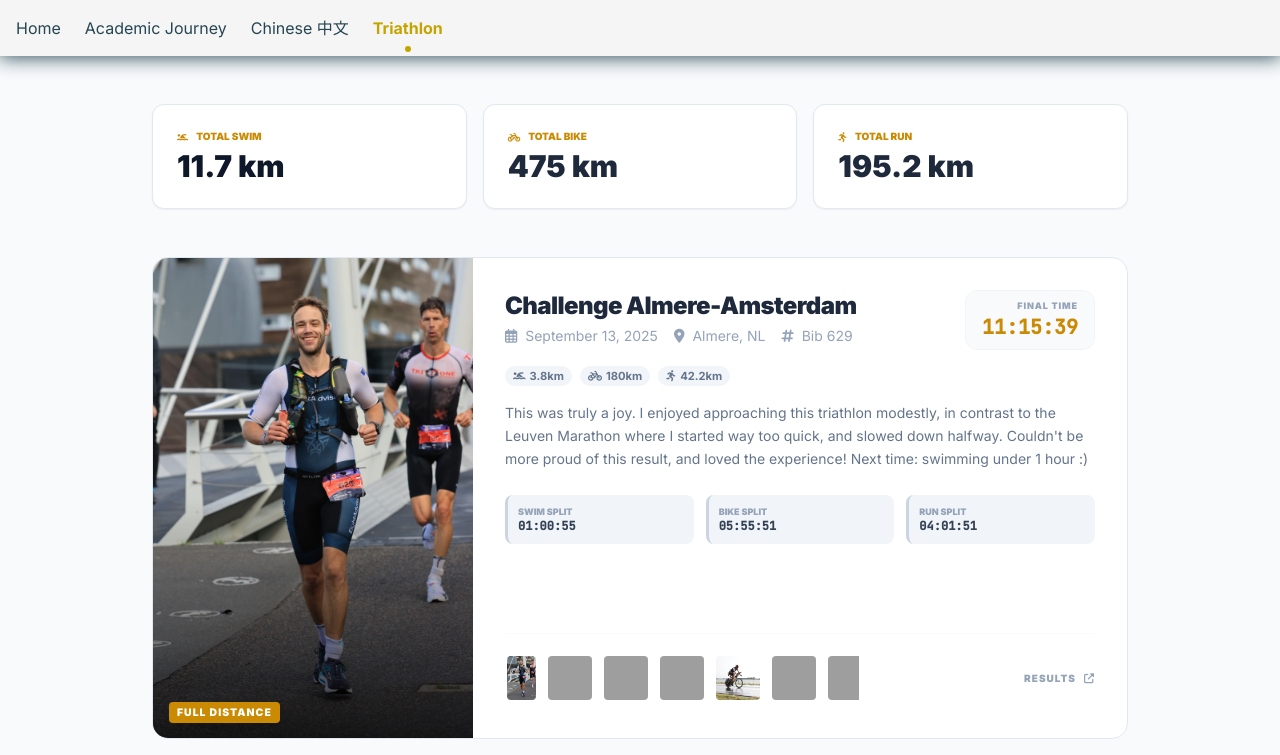
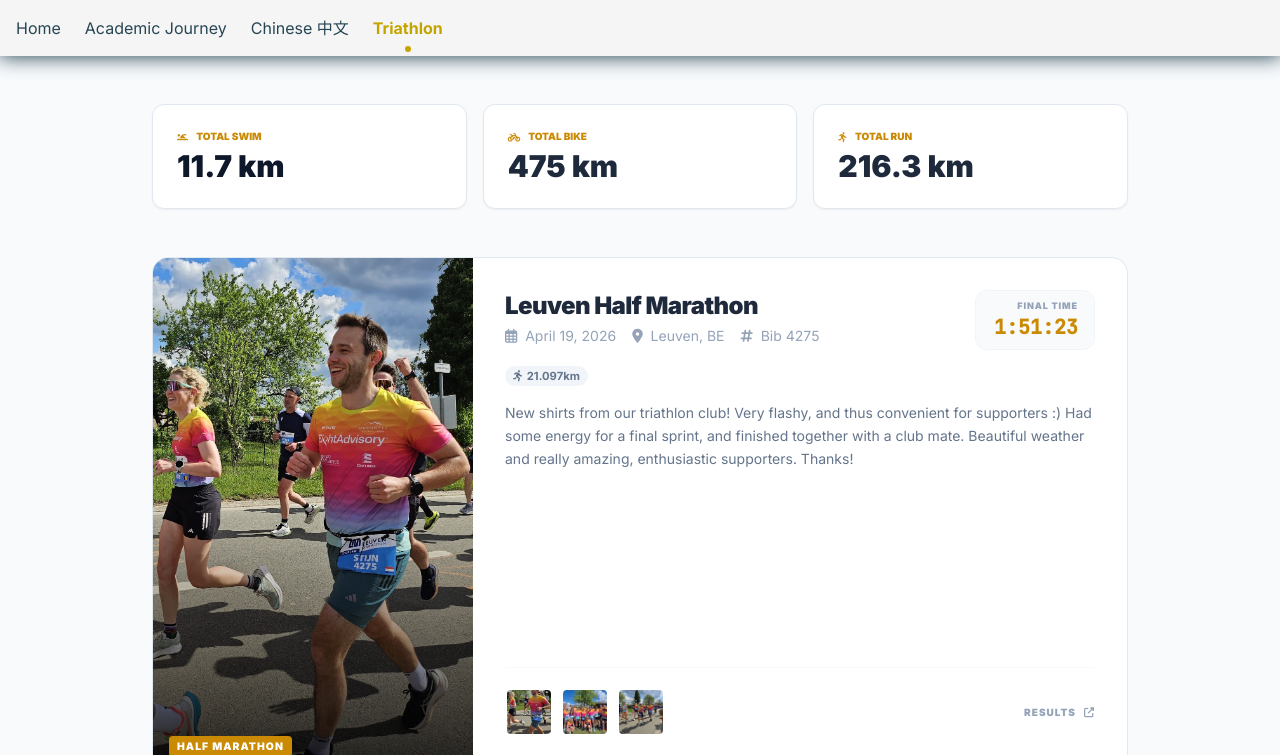
Before and after one commit to Sdniss/Sdniss.github.io, a Jekyll site: the page built from _pages/triathlon.html, in a window 1280 px wide and 900 px high, cut to the strip 0-755 px from the top of the window. Built offline with Jekyll 4.4.1, drawn with Linux system fonts in a browser that asks for light colours; nearby versions of some CDN libraries; grey boxes are pictures that could not be loaded.

Commit message:
Add Leuven Half Marathon

```diff
--- a/assets/data/triathlon.yml
+++ b/assets/data/triathlon.yml
@@ -1,3 +1,21 @@
+- event: "Leuven Half Marathon"
+  date: 2026-04-19
+  location: "Leuven, BE"
+  type: "Half Marathon"
+  distance:
+    run: "21.097km"
+  link: "https://www.acn-timing.com/?lng=NL#/events/2156915396506687/ctx/20260419_leuven/generic/199034_2/detail/4275_2"
+  nr: "4275"
+  results:
+    total_time: "1:51:23"
+  description: "New shirts from our triathlon club! Very flashy, and thus convenient for supporters :)
+  Had some energy for a final sprint, and finished together with a club mate.
+  Beautiful weather and really amazing, enthusiastic supporters. Thanks!"
+  photos:
+    - "2026_Leuven_Half_Marathon_1.jpg"
+    - "2026_Leuven_Half_Marathon_2.jpg"
+    - "2026_Leuven_Half_Marathon_3.jpg"
+
 - event: "Challenge Almere-Amsterdam"
   date: 2025-09-13
   location: "Almere, NL"
```
Also changed, not shown: assets/photos/2026_Leuven_Half_Marathon_1.jpg (added), assets/photos/2026_Leuven_Half_Marathon_2.jpg (added), assets/photos/2026_Leuven_Half_Marathon_3.jpg (added).
